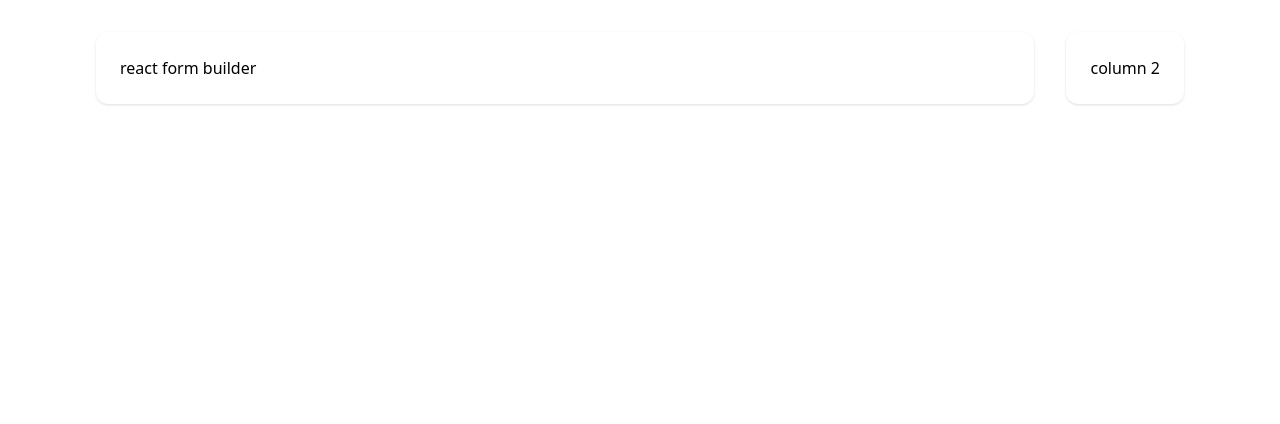
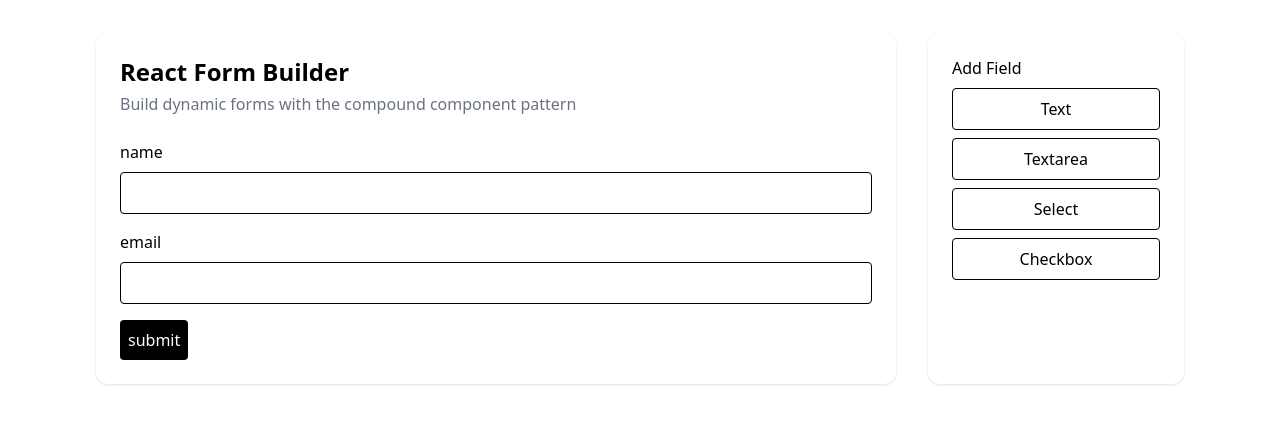
Before and after one commit to NooshinBarazi/react-form-builder, a React (Vite) app: page / in a window 1280 px wide. Shown: the top 424 px of the page. Built offline with nearby package versions, Linux system fonts and the light colour scheme.

Commit message:
built initial form

```diff
--- a/src/components/FormBuilder.tsx
+++ b/src/components/FormBuilder.tsx
@@ -1,8 +1,36 @@
 export const FormBuilder = () => {
-    return(
-        <div className="flex flex-col md:flex-row gap-8 p-8 max-w-6xl mx-auto">
-        <div className="bg-white rounded-xl shadow flex-1 p-6">react form builder</div>
-        <div className="bg-white rounded-xl shadow p-6">column 2</div>
+  return (
+    <div className="flex flex-col md:flex-row gap-8 p-8 max-w-6xl mx-auto">
+      {/* left form */}
+      <div className="bg-white rounded-xl shadow flex-1 p-6">
+        <h1 className="text-2xl font-bold mb-1">React Form Builder</h1>
+        <p className="text-gray-500 mb-6">
+          Build dynamic forms with the compound component pattern
+        </p>
+        <form>
+          <div className="flex flex-col gap-2 mb-4">
+            <label className="font-medium">name</label>
+            <input type="text" className="border rounded p-2" />
+          </div>
+          <div className="flex flex-col gap-2 mb-4">
+            <label className="font-medium">email</label>
+            <input type="email" className="border rounded p-2" />
+          </div>
+          <button className="p-2 bg-black text-white rounded">submit</button>
+        </form>
       </div>
-    )
-}
+
+      {/* right form */}
+      <div className="w-full md:w-64 bg-white rounded-xl shadow p-6">
+        <h1 className="font-medium mb-2">Add Field</h1>
+        <div className="flex flex-col gap-2 mb-4">
+          {["Text", "Textarea", "Select", "Checkbox"].map((field) => (
+            <button key={field} className="border rounded p-2">
+              {field}
+            </button>
+          ))}
+        </div>
+      </div>
+    </div>
+  );
+};
```
